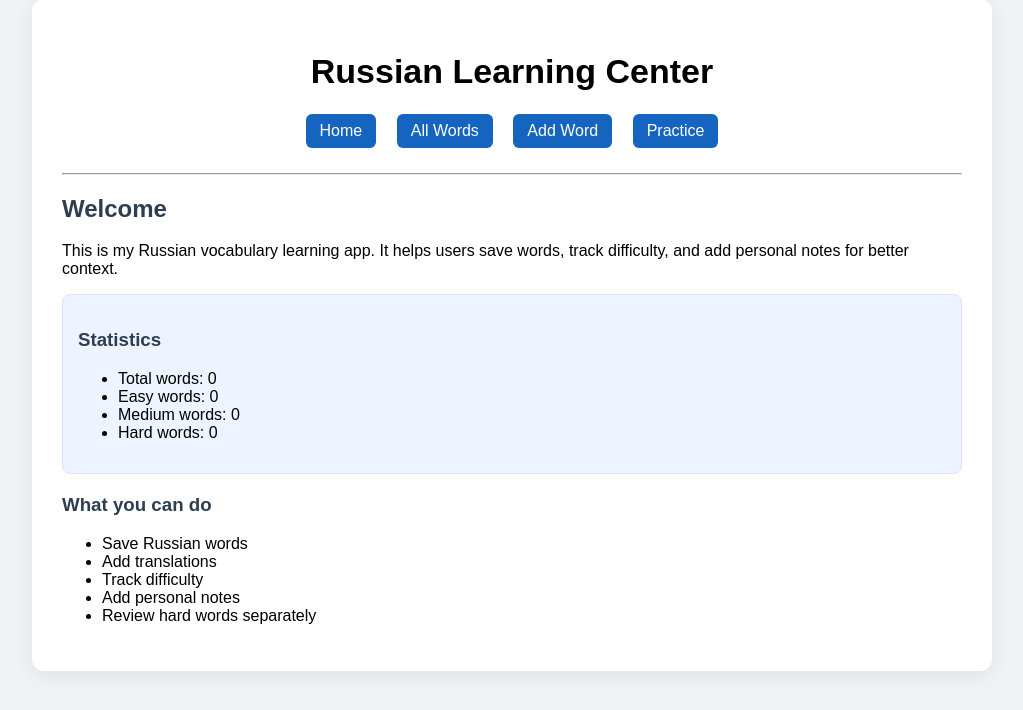
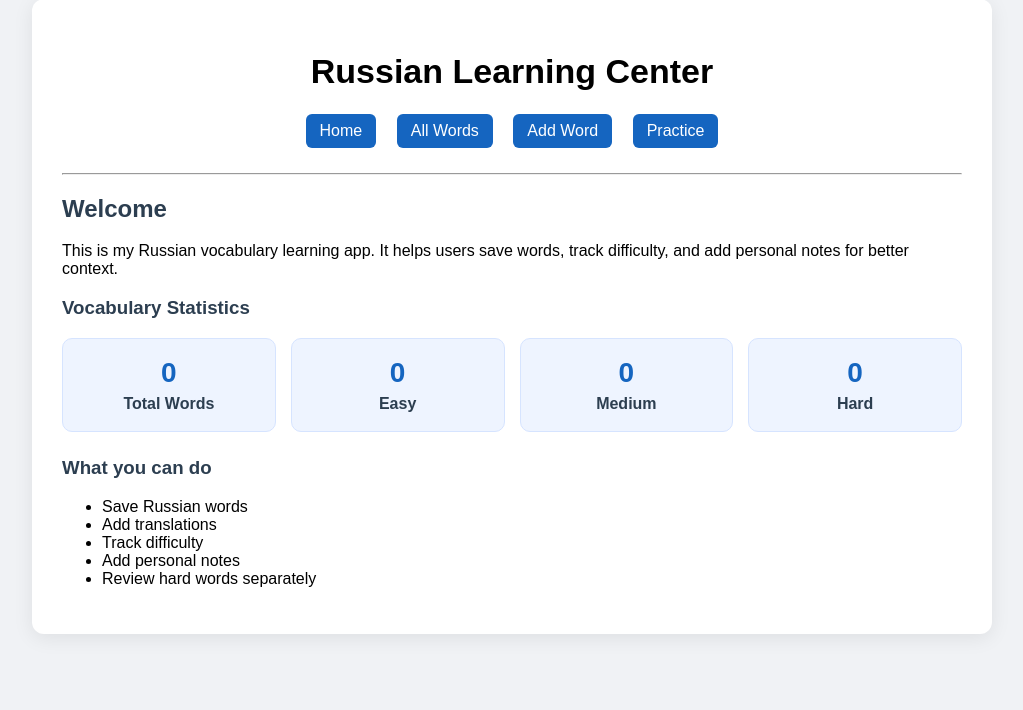
Before and after one commit to onurdosi/RussianLearningCenter, a Django app: page / in a window 1280 px wide. Shown: the part 41-751 px from the top of the page, without its empty margins (128-1151 px from the left). Run offline with Django 5.2, Linux system fonts and the light colour scheme; data that the repository does not hold is empty.

Commit message:
Improve homepage statistic layout

```diff
--- a/vocab/static/css/style.css
+++ b/vocab/static/css/style.css
@@ -146,3 +146,32 @@ label {
     color: #c62828; /* clean red */
     font-weight: bold;
 }
+
+.stats-grid {
+    display: grid;
+    grid-template-columns: repeat(4, 1fr);
+    gap: 15px;
+    margin-bottom: 25px;
+}
+
+.stat-card {
+    background-color: #eef4ff;
+    border: 1px solid #d6e4ff;
+    border-radius: 10px;
+    padding: 18px;
+    text-align: center;
+}
+
+.stat-number {
+    display: block;
+    font-size: 28px;
+    font-weight: bold;
+    color: #1565c0;
+}
+
+.stat-label {
+    display: block;
+    margin-top: 6px;
+    color: #2c3e50;
+    font-weight: bold;
+}
--- a/vocab/templates/vocab/home.html
+++ b/vocab/templates/vocab/home.html
@@ -7,14 +7,28 @@
         track difficulty, and add personal notes for better context.
     </p>
 
-    <div class="stats-box">
-        <h3>Statistics</h3>
-        <ul>
-            <li>Total words: {{ total_words }}</li>
-            <li>Easy words: {{ easy_words }}</li>
-            <li>Medium words: {{ medium_words }}</li>
-            <li>Hard words: {{ hard_words_count }}</li>
-        </ul>
+    <h3>Vocabulary Statistics</h3>
+
+    <div class="stats-grid">
+        <div class="stat-card">
+            <span class="stat-number">{{ total_words }}</span>
+            <span class="stat-label">Total Words</span>
+        </div>
+
+        <div class="stat-card">
+            <span class="stat-number">{{ easy_words }}</span>
+            <span class="stat-label">Easy</span>
+        </div>
+
+        <div class="stat-card">
+            <span class="stat-number">{{ medium_words }}</span>
+            <span class="stat-label">Medium</span>
+        </div>
+
+        <div class="stat-card">
+            <span class="stat-number">{{ hard_words_count }}</span>
+            <span class="stat-label">Hard</span>
+        </div>
     </div>
 
     <h3>What you can do</h3>
```
